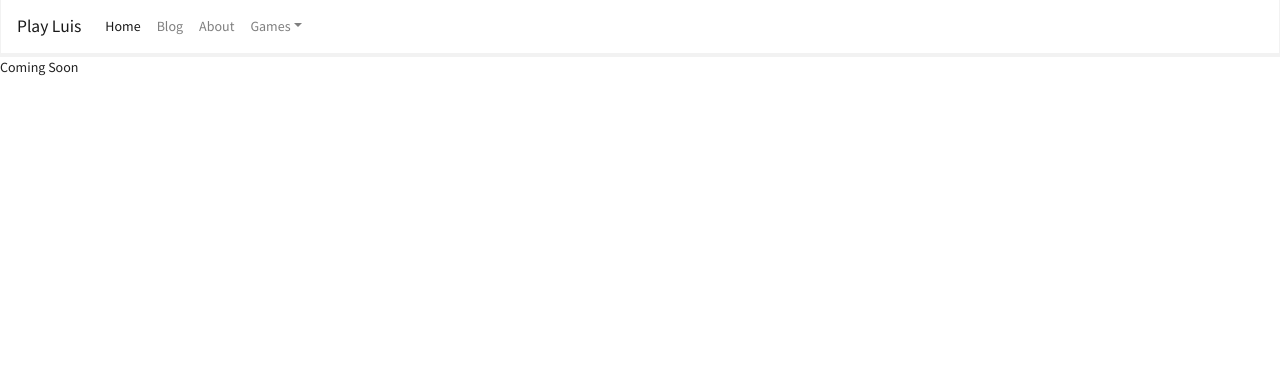
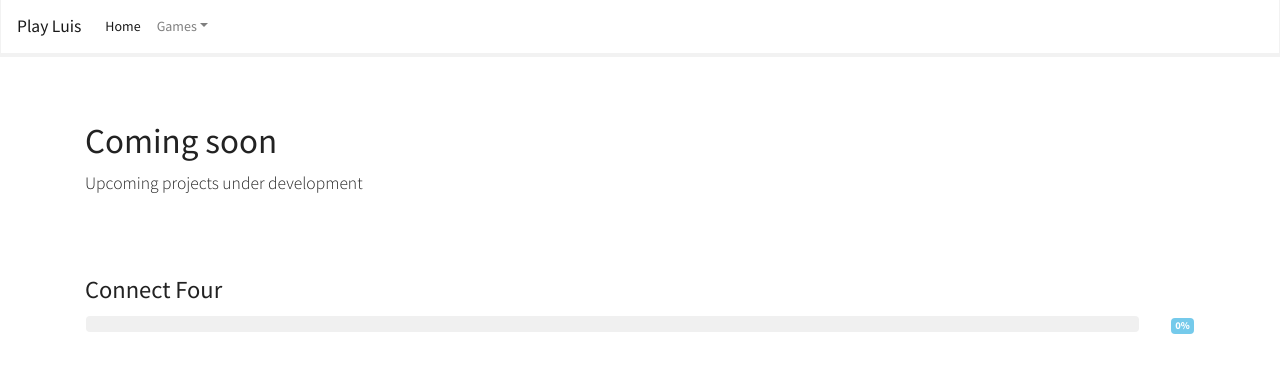
Before and after one commit to LV/PlayLuis, a plain HTML site: page games/comingsoon.html in a window 1280 px wide. Drawn offline with nearby package versions, Linux system fonts and the light colour scheme.

Commit message:
Create comingsoon page

```diff
--- a/games/comingsoon.html
+++ b/games/comingsoon.html
@@ -22,23 +22,42 @@
 					<li class="nav-item active">
 						<a class="nav-link" href="../index.html">Home <span class="sr-only">(current)</span></a>
 					</li>
-					<li class="nav-item">
-						<a class="nav-link" href="../blog/main.html">Blog</a>
-					</li>
-					<li class="nav-item">
-						<a class="nav-link" href="../about.html">About</a>
-					</li>
 					<li class="nav-item dropdown">
 						<a class="nav-link dropdown-toggle" data-toggle="dropdown" href="#" role="button" aria-haspopup="true" aria-expanded="false">Games</a>
 						<div class="dropdown-menu">
-							<a class="dropdown-item" href="#">Chess</a>
+							<a class="dropdown-item" href="chess/chesspick.html">Chess</a>
 							<div class="dropdown-divider"></div>
 							<a class="dropdown-item" href="comingsoon.html">Coming soon</a>
 						</div>
 					</li>
 				</ul>
 			</div>
-        </nav>
-        Coming Soon
+		</nav>
+		<!-- Main -->
+		<div class="container">
+			<br><br><br>
+			<div class="page-header" id="banner">
+				<div class="row">
+					<div class="col-lg-8 col-md-7 col-sm-6">
+						<h1>Coming soon</h1>
+						<p class="lead">Upcoming projects under development</p>
+					</div>
+				</div>
+				<br><br><br>
+				<h3>Connect Four</h3>
+				<table width="100%">
+					<tbody>
+						<tr>
+							<td width="95%">
+								<div class="progress">
+									<div class="progress-bar progress-bar-striped progress-bar-animated" role="progressbar" aria-valuenow="75" aria-valuemin="0" aria-valuemax="100" style="width: 0%"></div>
+								</div>
+							</td>
+							<td width="5%" align="right">&ensp;<span class="badge badge-info">0%</span></td>
+						</tr>
+					</tbody>
+				</table>
+			</div>
+		</div>
 	</body>
 </html>
```
Also changed, not shown: index.html (+1 -1 lines).
